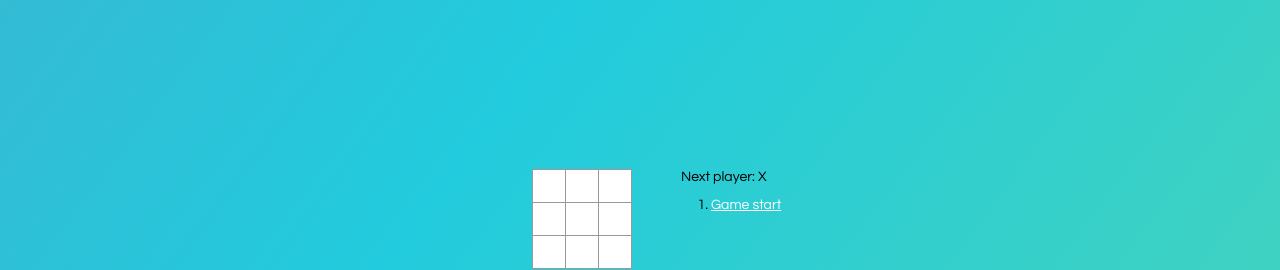
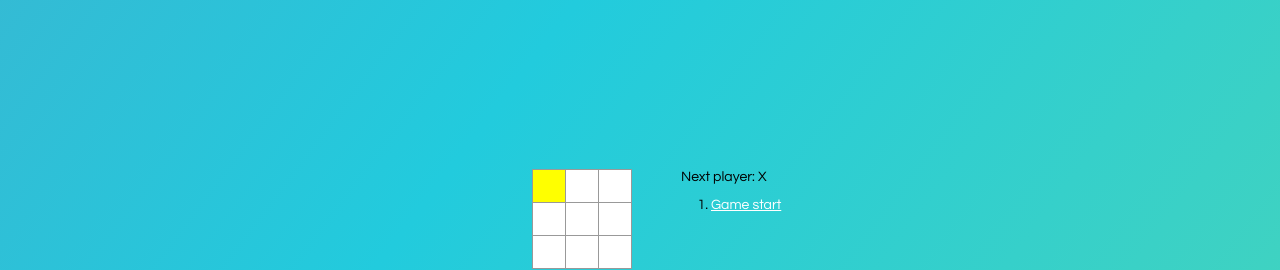
Before and after one commit to lillypiri/tic-tac-toe-react, a React app: page / in a window 1280 px wide. In both pictures the pointer is over the button 549 px from the left and 186 px from the top of the page. Shown: the top 270 px of the page. Built offline with nearby package versions, Linux system fonts and the light colour scheme.

Commit message:
hovering on a square will highlight it

```diff
--- a/src/index.css
+++ b/src/index.css
@@ -14,6 +14,7 @@ body {
 a {
     color: white;
 }
+
 @-webkit-keyframes AnimationName {
     0%{background-position:25% 0%}
     50%{background-position:76% 100%}
@@ -57,6 +58,10 @@ ol, ul {
   padding: 0;
   text-align: center;
   width: 34px;
+}
+
+.square:hover {
+    background-color: yellow;
 }
 
 .square:focus {
```
